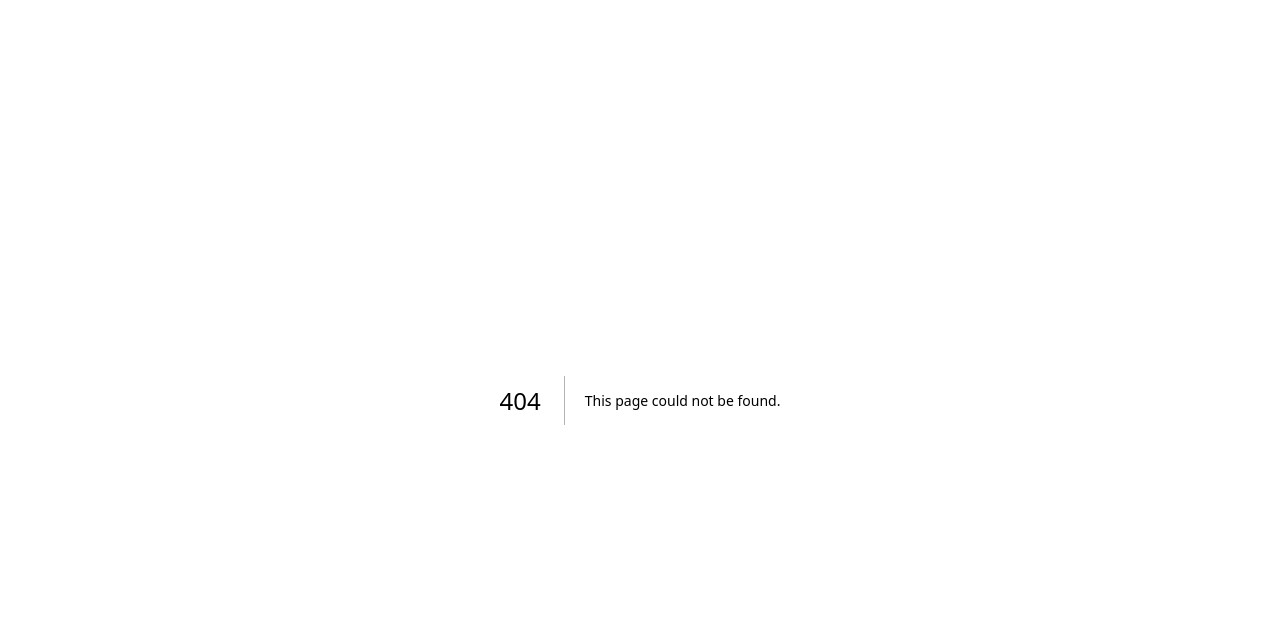
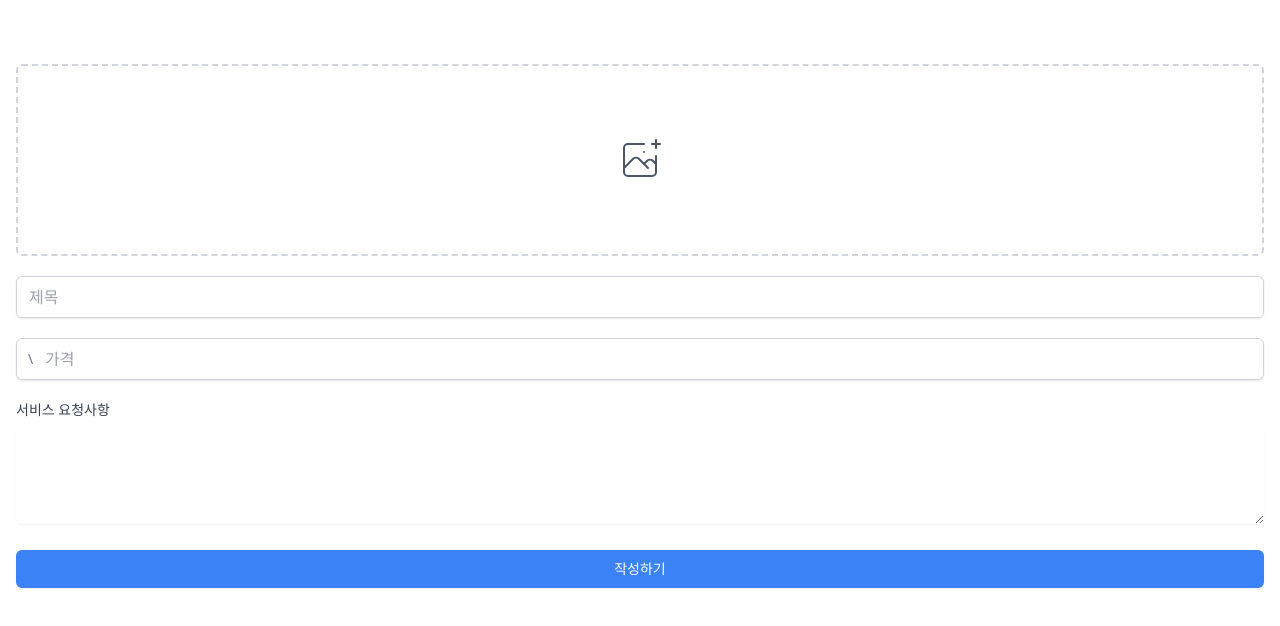
Before and after one commit to aaahyesu/Hands_on_hero, a Next.js app: page /services/upload in a window 1280 px wide. Before the commit this address had no page. Shown: the top 626 px of the page. Built offline with nearby package versions, Linux system fonts and the light colour scheme.

Commit message:
add upload 4/4

```diff
--- a/pages/enter.tsx
+++ b/pages/enter.tsx
@@ -43,13 +43,14 @@ const Enter: NextPage = () => {
           </div>
         </div>
         <form className="mt-8 flex flex-col">
-          <label className="text-sm font-medium text-gray-700">
+          <label htmlFor="input" className="text-sm font-medium text-gray-700">
             {method === "email" ? "이메일 주소" : null}
             {method === "phone" ? "전화번호" : null}
           </label>
           <div className="mt-1">
             {method === "email" ? (
               <input
+                id="input"
                 type="email"
                 className="w-full appearance-none rounded-md border border-gray-300 px-3 py-2 placeholder-gray-400 shadow-sm focus:border-blue-500 focus:outline-none focus:ring-blue-500"
                 required
@@ -61,6 +62,7 @@ const Enter: NextPage = () => {
                   +82
                 </span>
                 <input
+                  id="input"
                   type="number"
                   className="w-full appearance-none rounded-md rounded-l-none border border-gray-300 px-3 py-2 placeholder-gray-400 shadow-sm focus:border-blue-500 focus:outline-none focus:ring-blue-500"
                   required
--- a/pages/service/[id].tsx
+++ /dev/null
@@ -1,66 +0,0 @@
-import type { NextPage } from "next";
-
-const ItemDetail: NextPage = () => {
-  return (
-    <div>
-      <div>
-        <div />
-        <div>
-          <div />
-          <div>
-            <p>Steve Jebs</p>
-            <p>View profile &rarr;</p>
-          </div>
-        </div>
-        <div>
-          <h1>Galaxy S50</h1>
-          <p>$140</p>
-          <p>
-            My money&apos;s in that office, right? If she start giving me some
-            bullshit about it ain&apos;t there, and we got to go someplace else
-            and get it, I&apos;m gonna shoot you in the head then and there.
-            Then I&apos;m gonna shoot that bitch in the kneecaps, find out where
-            my goddamn money is. She gonna tell me too. Hey, look at me when
-            I&apos;m talking to you, motherfucker. You listen: we go in there,
-            and that ni**a Winston or anybody else is in there, you the first
-            motherfucker to get shot. You understand?
-          </p>
-          <div>
-            <button>Talk to seller</button>
-            <button>
-              <svg
-                className="h-6 w-6 "
-                xmlns="http://www.w3.org/2000/svg"
-                fill="none"
-                viewBox="0 0 24 24"
-                stroke="currentColor"
-                aria-hidden="true"
-              >
-                <path
-                  strokeLinecap="round"
-                  strokeLinejoin="round"
-                  strokeWidth="2"
-                  d="M4.318 6.318a4.5 4.5 0 000 6.364L12 20.364l7.682-7.682a4.5 4.5 0 00-6.364-6.364L12 7.636l-1.318-1.318a4.5 4.5 0 00-6.364 0z"
-                />
-              </svg>
-            </button>
-          </div>
-        </div>
-      </div>
-      <div>
-        <h2>Similar items</h2>
-        <div>
-          {[1, 2, 3, 4, 5, 6].map((_, i) => (
-            <div key={i}>
-              <div />
-              <h3>Galaxy S60</h3>
-              <p>$6</p>
-            </div>
-          ))}
-        </div>
-      </div>
-    </div>
-  );
-};
-
-export default ItemDetail;
--- /dev/null
+++ b/pages/services/[id].tsx
@@ -0,0 +1,74 @@
+import type { NextPage } from "next";
+
+const ItemDetail: NextPage = () => {
+  return (
+    <div className="px-4 py-4">
+      <div className="mb-8">
+        <div className="h-96 bg-slate-300" />
+        <div className="flex cursor-pointer items-center space-x-3 border-b border-t py-3">
+          <div className="h-12 w-12 rounded-full bg-slate-300" />
+          <div>
+            <p className="text-lg font-medium text-gray-700">김혜수</p>
+            <p className="text-xs font-medium text-gray-500">프로필 보기</p>
+          </div>
+        </div>
+        <div className="mt-5">
+          <h1 className="text-3xl font-bold text-gray-900">강아지 산책</h1>
+
+          <div className="flex flex-col pt-5">
+            <span className="text-lg text-gray-500">
+              2023년 4월 1일 오전 10시 부터
+            </span>
+            <span className="text-lg text-gray-500">
+              2023년 4월 3일 오후 12시 까지
+            </span>
+            <span className="mt-3 text-[23px] font-medium text-gray-900">
+              200만원
+            </span>
+          </div>
+          <p className=" my-6 text-gray-700">
+            강아지 산책 좀 해주쇼..
+          </p>
+          <div className="flex items-center justify-between space-x-2">
+            <button className="flex-1 rounded-md bg-blue-500 py-3 font-medium text-white hover:bg-blue-600 focus:outline-none focus:ring-2 focus:ring-blue-500 focus:ring-offset-2 ">
+              채팅 보내기
+            </button>
+            <button className="flex items-center justify-center rounded-md p-3 text-gray-400 hover:bg-gray-100 hover:text-gray-500">
+              <svg
+                className="h-6 w-6 "
+                xmlns="http://www.w3.org/2000/svg"
+                fill="none"
+                viewBox="0 0 24 24"
+                stroke="currentColor"
+                aria-hidden="true"
+              >
+                <path
+                  strokeLinecap="round"
+                  strokeLinejoin="round"
+                  strokeWidth="2"
+                  d="M4.318 6.318a4.5 4.5 0 000 6.364L12 20.364l7.682-7.682a4.5 4.5 0 00-6.364-6.364L12 7.636l-1.318-1.318a4.5 4.5 0 00-6.364 0z"
+                />
+              </svg>
+            </button>
+          </div>
+        </div>
+      </div>
+      <div>
+        <h1 className="text-xl font-bold text-gray-900">
+          이 글과 함께 봤어요
+        </h1>
+        <div className=" mt-6 grid grid-cols-2 gap-4">
+          {[1, 2, 3, 4, 5, 6].map((_, i) => (
+            <div key={i}>
+              <div className="mb-4 h-56 w-full bg-slate-300" />
+              <h3 className="-mb-1 text-gray-700">강아지 산책</h3>
+              <span className="text-sm font-medium text-gray-900">20만원</span>
+            </div>
+          ))}
+        </div>
+      </div>
+    </div>
+  );
+};
+
+export default ItemDetail;
--- /dev/null
+++ b/pages/services/upload.tsx
@@ -0,0 +1,69 @@
+import type { NextPage } from "next";
+
+const Upload: NextPage = () => {
+  return (
+    <div className="px-4 py-16">
+      <div>
+        <label className="w-full cursor-pointer text-gray-600 hover:border-blue-500 hover:text-blue-500 flex items-center justify-center border-2 border-dashed border-gray-300 h-48 rounded-md">
+          <svg
+            className="h-12 w-12"
+            stroke="currentColor"
+            fill="none"
+            viewBox="0 0 48 48"
+            aria-hidden="true"
+          >
+            <path
+              d="M28 8H12a4 4 0 00-4 4v20m32-12v8m0 0v8a4 4 0 01-4 4H12a4 4 0 01-4-4v-4m32-4l-3.172-3.172a4 4 0 00-5.656 0L28 28M8 32l9.172-9.172a4 4 0 015.656 0L28 28m0 0l4 4m4-24h8m-4-4v8m-12 4h.02"
+              strokeWidth={2}
+              strokeLinecap="round"
+              strokeLinejoin="round"
+            />
+          </svg>
+          <input className="hidden" type="file" />
+        </label>
+      </div>
+      <div className="my-5">
+        <label className="mb-1" htmlFor="title">
+        </label>
+        <div className="rounded-md relative flex  items-center shadow-sm">
+          <input
+            id="title"
+            className="appearance-none w-full px-3 py-2 border border-gray-300 rounded-md shadow-sm placeholder-gray-400 focus:outline-none focus:ring-blue-500 focus:border-blue-500"
+            type="text"
+            placeholder="제목"
+          />
+        </div>
+      </div>
+      <div className="my-5">
+      <label className="mb-1" htmlFor="price">
+        </label>
+        <div className="rounded-md relative flex  items-center shadow-sm">
+          <div className="absolute left-0 pointer-events-none pl-3 flex items-center justify-center">
+            <span className="text-gray-500 text-sm">\</span>
+          </div>
+          <input
+            id="price"
+            className="appearance-none pl-7 w-full px-3 py-2 border border-gray-300 rounded-md shadow-sm placeholder-gray-400 focus:outline-none focus:ring-blue-500 focus:border-blue-500"
+            type="text"
+            placeholder="가격"
+          />
+        </div>
+      </div>
+      <div>
+        <label className="mb-1 block text-sm font-medium text-gray-700">
+          서비스 요청사항
+        </label>
+
+        <textarea
+          className="mt-1 shadow-sm w-full focus:ring-blue-500 rounded-md border-gray-300 focus:border-blue-500 "
+          rows={4}
+        />
+      </div>
+      <button className="mt-5 w-full bg-blue-500 hover:bg-blue-600 text-white py-2 px-4 border border-transparent rounded-md shadow-sm text-sm font-medium focus:ring-2 focus:ring-offset-2 focus:ring-blue-500 focus:outline-none ">
+        작성하기
+      </button>
+    </div>
+  );
+};
+
+export default Upload;
```
